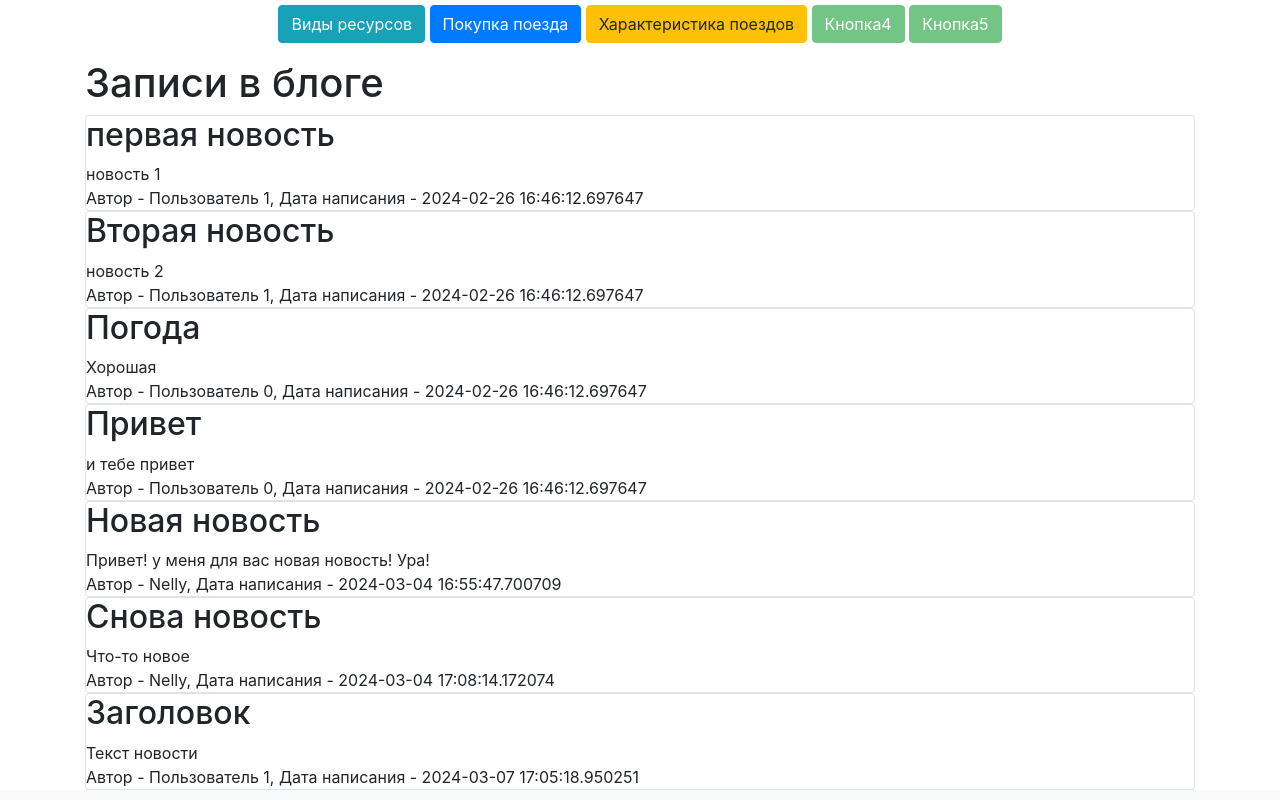
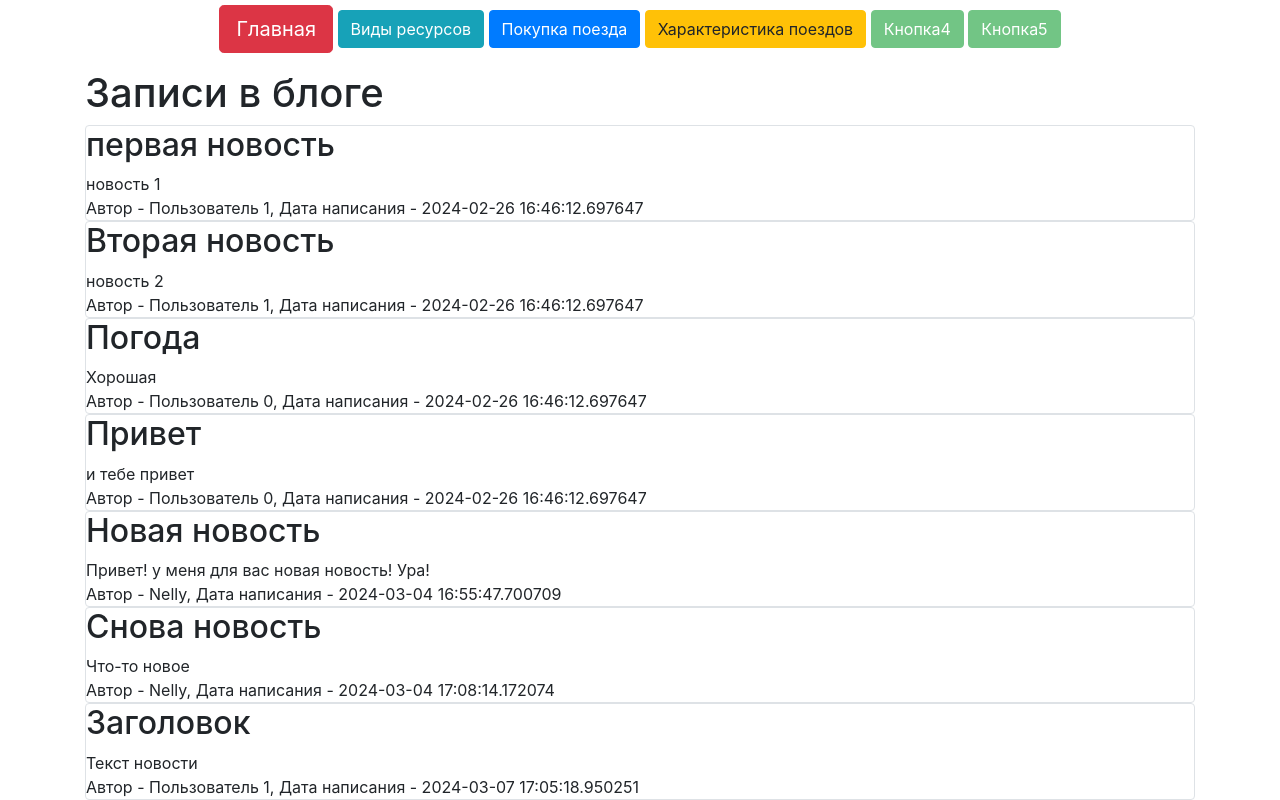
Before and after one commit to Neonchik4/Railway_Revolution, a Flask app: page /news in a window 1280 px wide. Shown: the part 70-870 px from the top of the page. Run offline with Flask 3, Linux system fonts and the light colour scheme; data comes from the database, SQL or seed files in the repository; some libraries are stand-ins or nearby versions.

Commit message:
resources

```diff
--- a/templates/base.html
+++ b/templates/base.html
@@ -28,6 +28,7 @@
     <main role="main" class="container">
         <div class="mx-auto" id="shapka_div">
             <p>
+                <a class="btn btn-danger btn-lg" href="/">Главная</a>
                 <a class="btn btn-info" href="/resources">Виды ресурсов</a>
                 <a class="btn btn-primary" href="/buying_train">Покупка поезда</a>
                 <a class="btn btn-warning" href="/train_info">Характеристика поездов</a>
```
Also changed, not shown: static/img/resources/aluminum.png (added), static/img/resources/beer.png (added), static/img/resources/cane.png (added), static/img/resources/cloth.png (added), static/img/resources/corn.png (added), static/img/resources/cotton.png (added), static/img/resources/grain.png (added), static/img/resources/livestock.png (added), static/img/resources/mail.png (added), static/img/resources/meat.png (added), static/img/resources/milk.png (added), static/img/resources/passengers.png (added), static/img/resources/petrol.png (added).
